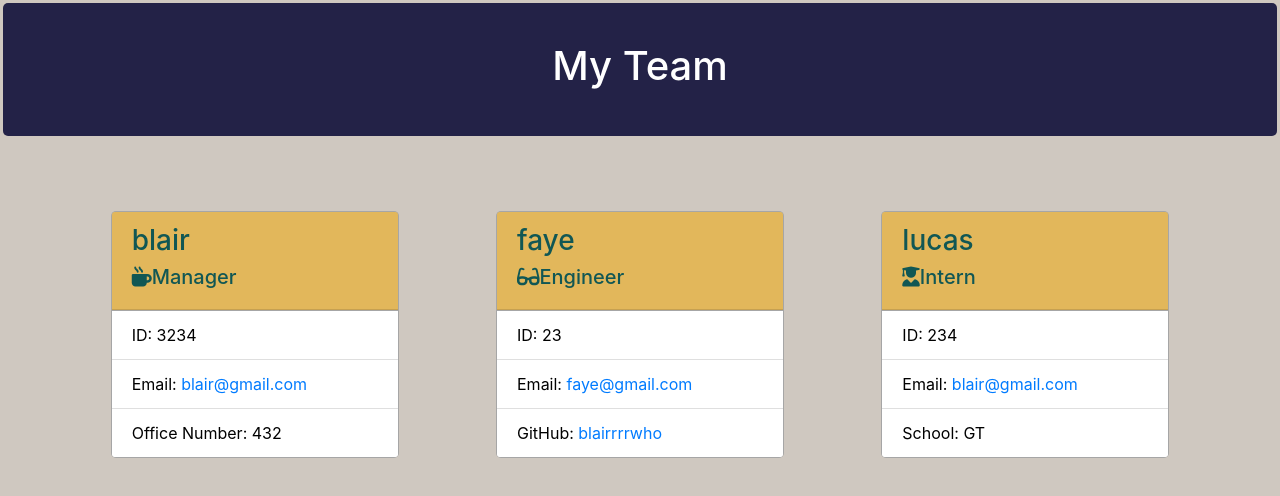
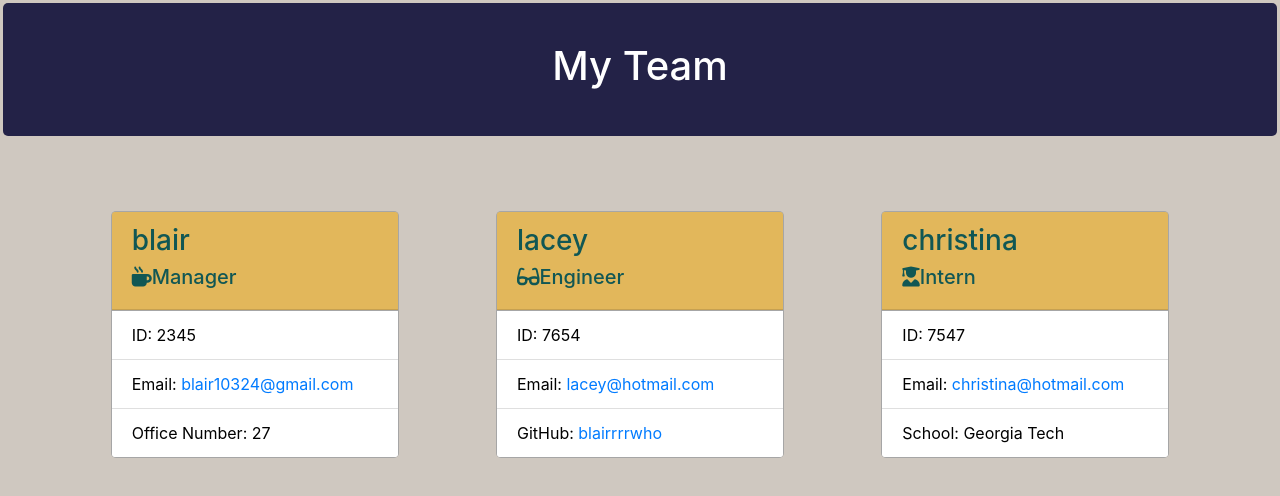
Before and after one commit to blairrrrwho/your-team-profile-generator, a website: page Develop/outputPath/myTeam.html in a window 1280 px wide. Drawn offline with nearby package versions, Linux system fonts and the light colour scheme.

Commit message:
myTeam.html generation

```diff
--- a/Develop/outputPath/myTeam.html
+++ b/Develop/outputPath/myTeam.html
@@ -22,33 +22,33 @@
                 <h5><i class="fas fa-mug-hot"></i>Manager</h5>
             </div>
             <ul class="list-group list-group-flush">
-                <li class="list-group-item">ID: 3234</li>
-                <li class="list-group-item">Email: <span id="email"><a href="mailto:blair@gmail.com">blair@gmail.com</a></span></li>
-                <li class="list-group-item">Office Number: 432</li>
+                <li class="list-group-item">ID: 2345</li>
+                <li class="list-group-item">Email: <span id="email"><a href="mailto:blair10324@gmail.com">blair10324@gmail.com</a></span></li>
+                <li class="list-group-item">Office Number: 27</li>
             </ul>
         </div>
 
         <div class="card" style="width: 18rem;">
             <div class="card-header">
-                <h3>faye <br></h3>
+                <h3>lacey <br></h3>
                 <h5><i class="fas fa-glasses"></i>Engineer</h5>
             </div>
             <ul class="list-group list-group-flush">
-                <li class="list-group-item">ID: 23</li>
-                <li class="list-group-item">Email: <span id="email"><a href="mailto:faye@gmail.com">faye@gmail.com</a></span></li>
+                <li class="list-group-item">ID: 7654</li>
+                <li class="list-group-item">Email: <span id="email"><a href="mailto:lacey@hotmail.com">lacey@hotmail.com</a></span></li>
                 <li class="list-group-item">GitHub: <a target="_blank" href="https://github.com/blairrrrwho"> blairrrrwho</a></li>
             </ul>
         </div>
 
         <div class="card" style="width: 18rem;">
             <div class="card-header">
-                <h3>lucas <br></h3>
+                <h3>christina <br></h3>
                 <h5><i class="fas fa-user-graduate"></i>Intern</h5>
             </div>
             <ul class="list-group list-group-flush">
-                <li class="list-group-item">ID: 234</li>
-                <li class="list-group-item">Email: <span id="email"><a href="mailto:blair@gmail.com">blair@gmail.com</a></span></li>
-                <li class="list-group-item">School: GT</li>
+                <li class="list-group-item">ID: 7547</li>
+                <li class="list-group-item">Email: <span id="email"><a href="mailto:christina@hotmail.com">christina@hotmail.com</a></span></li>
+                <li class="list-group-item">School: Georgia Tech</li>
             </ul>
         </div>
 
```
Also changed, not shown: Develop/assets/images/htmlScreenshot.png (added), Develop/assets/images/terminalScreenshot.png (added).
